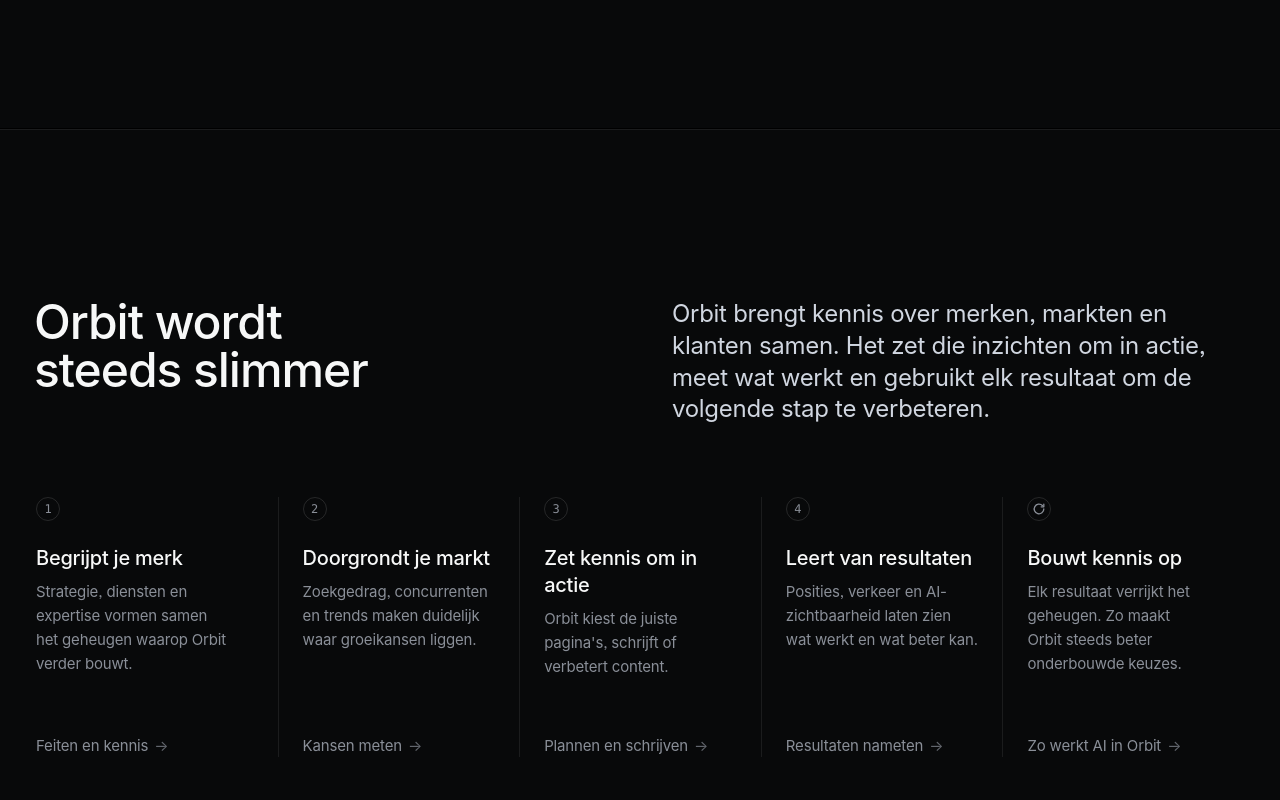
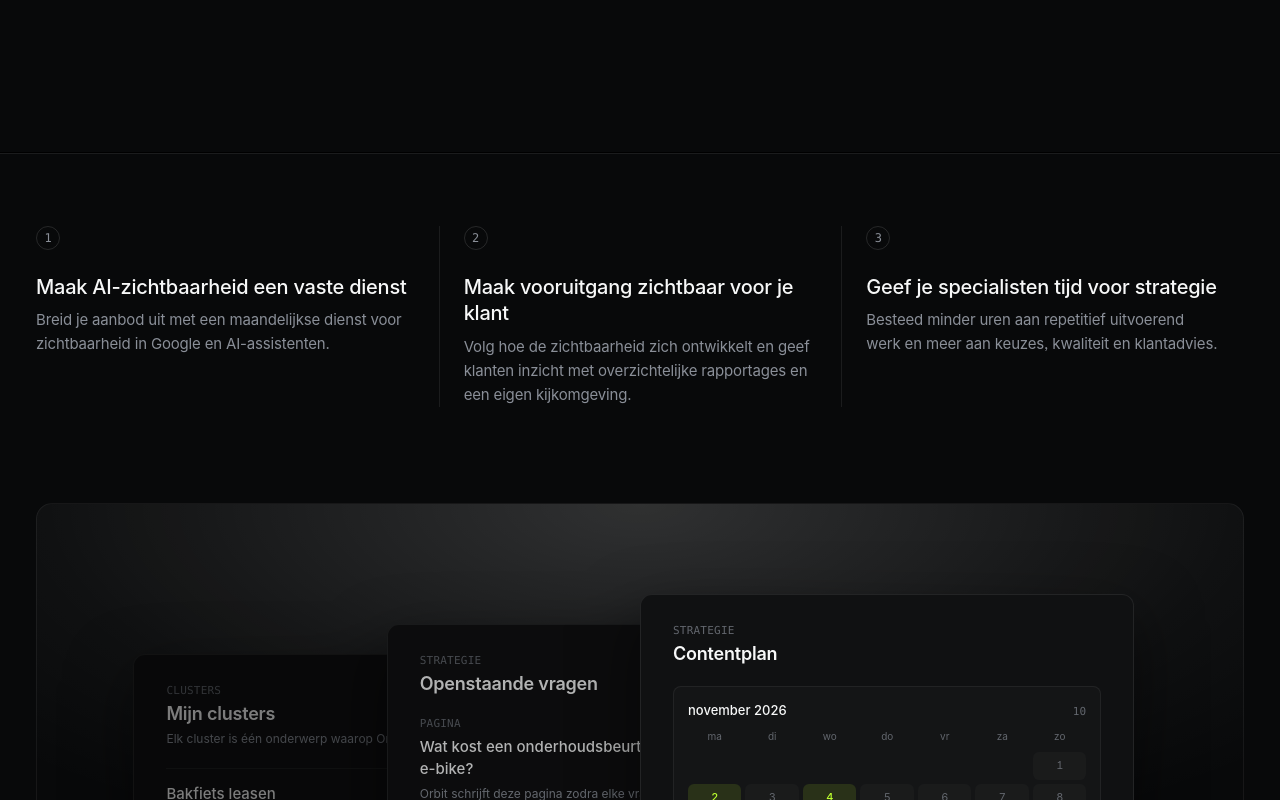
Before and after one commit to JanWillemKoopman/orbit, a Next.js app: page / in a window 1280 px wide. Shown: the part 2420-3220 px from the top of the page. Built offline with nearby package versions, Linux system fonts and the light colour scheme.

Commit message:
Homepage: procesblok vervangen door drie USP's voor bureaus en nieuwe teksten bij de twee beelden
Co-Authored-By: Claude Opus 5.5 <noreply@anthropic.com>
Claude-Session: https://claude.ai/code/session_012TJPRtCrr4SRffahhMWc1W

```diff
--- a/app/home.css
+++ b/app/home.css
@@ -281,6 +281,17 @@
 .process-link { display: inline-flex; align-items: center; gap: 6px; margin-top: auto; padding-top: 32px; font-size: 15px; letter-spacing: -0.011em; color: var(--text-tertiary); transition: color var(--speed-quick); }
 @media (hover: hover) { .process-link:hover { color: var(--text-primary); } }
 @media (hover: hover) { .process-link:hover .feature-plus { transform: translateX(3px); } }
+/* Drie voordelen voor bureaus: dezelfde kolommen als het procesblok, zonder kop erboven */
+.process-steps.usp-steps { grid-template-columns: repeat(3, minmax(0, 1fr)); padding-top: 72px; }
+.usp-steps .process-step { min-height: 0; }
+@media (max-width: 1024px) {
+  .process-steps.usp-steps { grid-template-columns: repeat(3, minmax(0, 1fr)); }
+  .usp-steps .process-step:nth-child(3) { padding-left: 24px; border-left: 1px solid rgba(255, 255, 255, 0.08); }
+}
+@media (max-width: 768px) {
+  .process-steps.usp-steps { grid-template-columns: 1fr; row-gap: 32px; padding-top: 48px; }
+  .usp-steps .process-step, .usp-steps .process-step:nth-child(3) { padding-left: 0; border-left: 0; }
+}
 
 /* Drie schermen achter elkaar, naar linear.app/intake ------------------- */
 .sc-root {
--- a/app/page.tsx
+++ b/app/page.tsx
@@ -3,7 +3,7 @@ import Link from 'next/link'
 import { Fragment } from 'react'
 import { CtaAchtergrond } from '@/components/CtaAchtergrond'
 import { PrefooterKnoppen } from '@/components/PrefooterKnoppen'
-import { faq, hero, loop, prefooter, result, statement, story, uitgelicht, uitgelichtStappen } from '@/content/home'
+import { faq, hero, prefooter, result, statement, story, uitgelicht, uitgelichtStappen, usps } from '@/content/home'
 import { AppFrame } from '@/components/home/AppFrame'
 import { Showcase } from '@/components/home/Showcase'
 import { ResultFrame } from '@/components/home/ResultFrame'
@@ -22,7 +22,7 @@ export const metadata: Metadata = {
 }
 
 // Opbouw en maten volgen linear.app: hero met nagebouwde app, een grote tussenzin,
-// twee beelden met een link naar /agency en /product, het procesblok met de stappen naast elkaar, drie nagebouwde schermen, het eindresultaat, een persoonlijke introductie, veelgestelde vragen en een afsluiter.
+// twee beelden met een link naar /agency en /product, drie voordelen voor bureaus naast elkaar, drie nagebouwde schermen, het eindresultaat, een persoonlijke introductie, veelgestelde vragen en een afsluiter.
 export default function HomePage() {
 
   return (
@@ -88,23 +88,14 @@ export default function HomePage() {
           </div>
         </section>
 
-        <section className="feature process" aria-labelledby="home-process">
+        <section className="feature process usp" aria-label="Wat Orbit je bureau oplevert">
           <div className="keyline" />
-          <div className="feature-header">
-            <h2 id="home-process" className="feature-title">{loop.title}</h2>
-            <div className="feature-description">
-              <p>{loop.description}</p>
-            </div>
-          </div>
-          <ol className="process-steps">
-            {loop.steps.map((step) => (
-              <li className="process-step" key={step.title}>
-                <span className="process-number" aria-hidden="true">
-                  {step.number ?? <svg width="14" height="14" viewBox="0 0 16 16" fill="none" stroke="currentColor" strokeWidth="1.5" strokeLinecap="round" strokeLinejoin="round"><path d="M13.5 8a5.5 5.5 0 1 1-1.6-3.9" /><path d="M13.5 2.5v3h-3" /></svg>}
-                </span>
-                <h3 className="process-title">{step.title}</h3>
-                <p className="process-description">{step.description}</p>
-                <Link href={step.link.href} className="process-link">{step.link.label} <span className="feature-plus" aria-hidden="true">→</span></Link>
+          <ol className="process-steps usp-steps">
+            {usps.map((usp, i) => (
+              <li className="process-step" key={usp.title}>
+                <span className="process-number" aria-hidden="true">{i + 1}</span>
+                <h3 className="process-title">{usp.title}</h3>
+                <p className="process-description">{usp.description}</p>
               </li>
             ))}
           </ol>
--- a/content/home.ts
+++ b/content/home.ts
@@ -24,14 +24,14 @@ export type Uitgelicht = { titel: string; tekst: string; href: string; alt: stri
 
 export const uitgelicht: Uitgelicht[] = [
   {
-    titel: 'Al je klanten in één account',
-    tekst: 'Per klant de resultaten, content en kosten in een overzicht. Beheer meerdere klanten eenvoudig tegelijk.',
+    titel: 'Al je klanten in één platform',
+    tekst: 'Beheer merken, metingen en content vanuit één centrale omgeving. Houd overzicht terwijl je bureau groeit.',
     href: '/beheer',
     alt: 'Het werkoverzicht van Bureau Noordwind: bedrijven onder elkaar met hun zichtbaarheid in AI, de maandmeting en wat er klaarstaat om te starten.',
   },
   {
-    titel: 'Van meten tot hermeten',
-    tekst: 'Meten, plannen, schrijven, publiceren en hermeten. Elke klant doorloopt elke maand dezelfde ronde, jij behoudt de regie.',
+    titel: 'De hele workflow. Van meten tot nameten.',
+    tekst: 'Meet de zichtbaarheid, ontdek kansen en werk ze uit tot een contentplan en nieuwe teksten. Volg de publicatie en meet daarna opnieuw hoe je klant ervoor staat. Alles in één platform.',
     href: '/werkwijze',
     alt: "De maand van een klant: meten is klaar, twintig pagina's zijn gepland, elf zijn geschreven en zeven gepubliceerd. Hermeten volgt. Er wachten twee vragen op de klant.",
   },
@@ -47,47 +47,23 @@ export const uitgelichtStappen: MaandStap[] = [
   { l: 'Hermeten', s: '', st: 'todo' },
 ]
 
-// Het procesblok direct onder de quote: titel en uitleg, daarna de stappen naast elkaar.
-// De stappen met `number` zijn het stappenplan; de laatste stap zonder nummer sluit de loop.
-// Elke link wijst naar de sectie van een productpagina die over die stap gaat (de ankers zijn de
-// `id`'s in content/werkwijze.ts en content/kwaliteit.ts). Verander je daar een `id`, pas hem hier aan.
-export type ProcessStep = { number?: number; title: string; description: string; link: FeatureLink }
+// Drie voordelen voor marketingbureaus, onder de twee beelden en boven de drie nagebouwde schermen.
+export type Usp = { title: string; description: string }
 
-export const loop: { title: string; description: string; steps: ProcessStep[] } = {
-  title: 'Orbit wordt steeds slimmer',
-  description: 'Orbit brengt kennis over merken, markten en klanten samen. Het zet die inzichten om in actie, meet wat werkt en gebruikt elk resultaat om de volgende stap te verbeteren.',
-  steps: [
+export const usps: Usp[] = [
   {
-      number: 1,
-      title: 'Begrijpt je merk',
-      description: 'Strategie, diensten en expertise vormen samen het geheugen waarop Orbit verder bouwt.',
-      link: { label: 'Feiten en kennis', href: '/kwaliteit#weten' },
+    title: 'Maak AI-zichtbaarheid een vaste dienst',
+    description: 'Breid je aanbod uit met een maandelijkse dienst voor zichtbaarheid in Google en AI-assistenten.',
   },
   {
-      number: 2,
-      title: 'Doorgrondt je markt',
-      description: 'Zoekgedrag, concurrenten en trends maken duidelijk waar groeikansen liggen.',
-      link: { label: 'Kansen meten', href: '/werkwijze#meten' },
+    title: 'Maak vooruitgang zichtbaar voor je klant',
+    description: 'Volg hoe de zichtbaarheid zich ontwikkelt en geef klanten inzicht met overzichtelijke rapportages en een eigen kijkomgeving.',
   },
   {
-      number: 3,
-      title: 'Zet kennis om in actie',
-      description: 'Orbit kiest de juiste pagina\'s, schrijft of verbetert content.',
-      link: { label: 'Plannen en schrijven', href: '/werkwijze#plannen' },
+    title: 'Geef je specialisten tijd voor strategie',
+    description: 'Besteed minder uren aan repetitief uitvoerend werk en meer aan keuzes, kwaliteit en klantadvies.',
   },
-    {
-      number: 4,
-      title: 'Leert van resultaten',
-      description: 'Posities, verkeer en AI-zichtbaarheid laten zien wat werkt en wat beter kan.',
-      link: { label: 'Resultaten nameten', href: '/werkwijze#nameten' },
-    },
-    {
-      title: 'Bouwt kennis op',
-      description: 'Elk resultaat verrijkt het geheugen. Zo maakt Orbit steeds beter onderbouwde keuzes.',
-      link: { label: 'Zo werkt AI in Orbit', href: '/ai' },
-    },
-  ],
-}
+]
 
 // Het blok met drie nagebouwde schermen onder het procesblok: alleen het bijschrift linksonder.
 export const showcase = {
```
Lines whose indentation alone changed are shown as unchanged.
